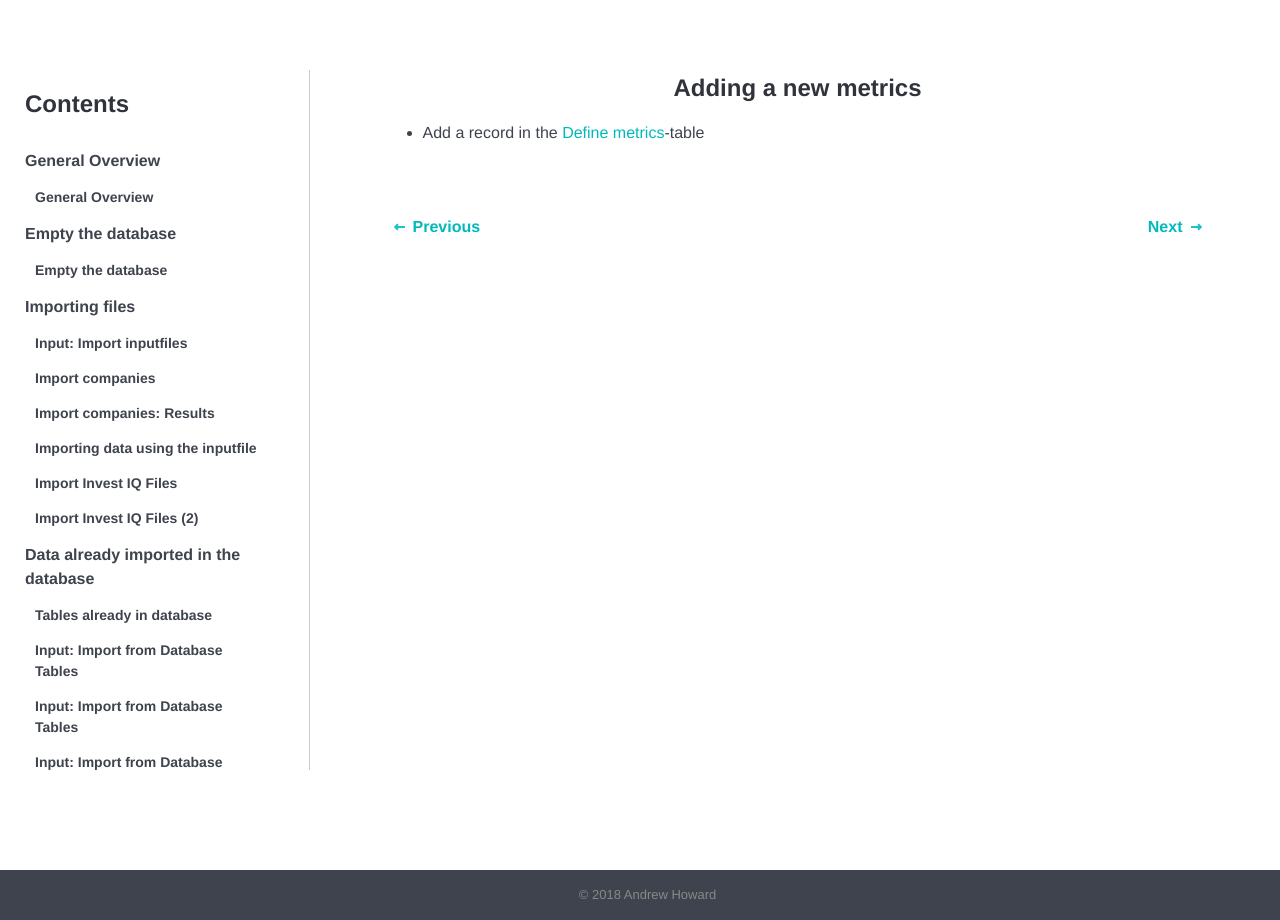
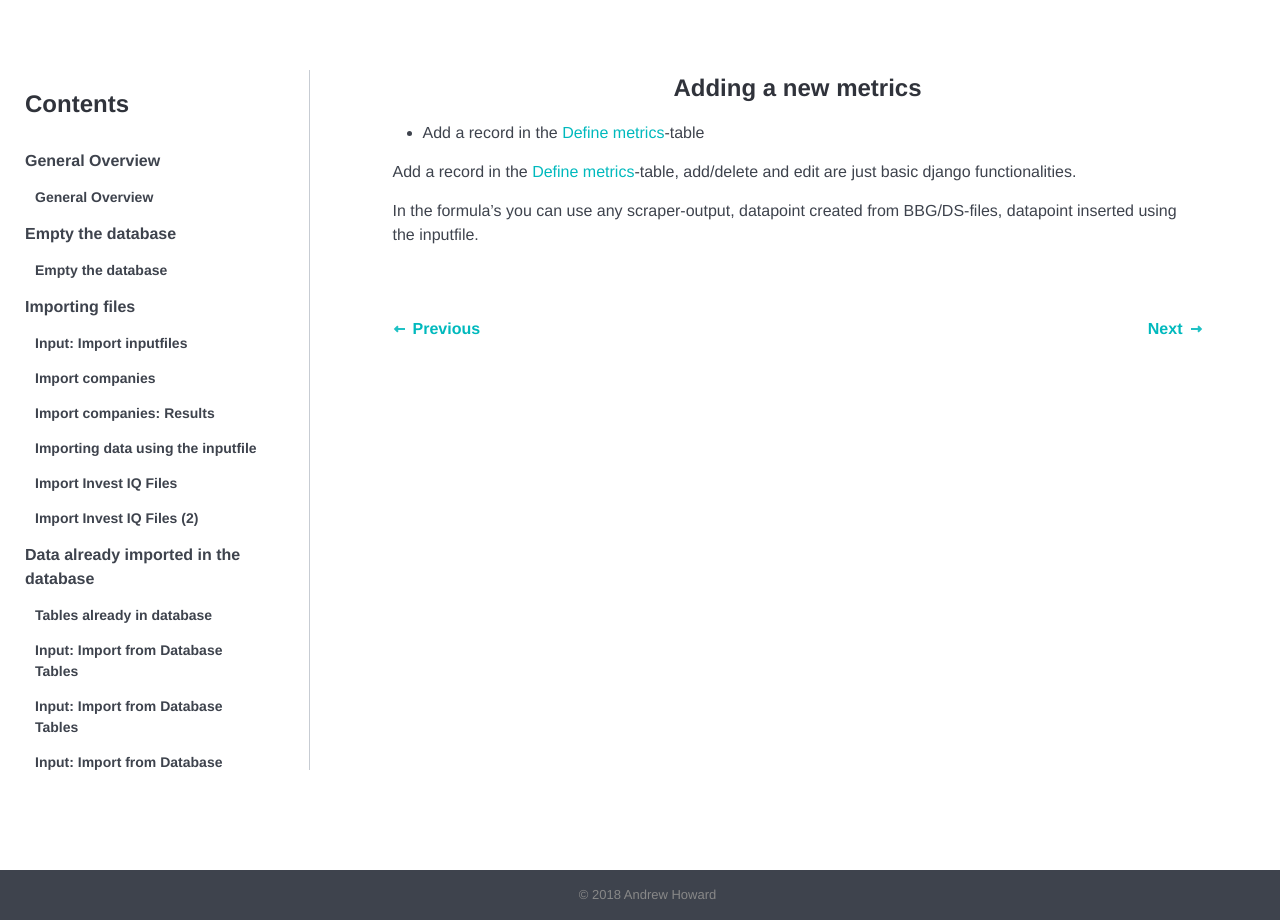
Before and after one commit to tkumpanenko/slides, a Jekyll site: the page built from _tutorials/047.html, in a window 1280 px wide. Built offline with Jekyll 4.4.1, drawn with Linux system fonts in a browser that asks for light colours.

Commit message:
Update from Forestry.io - 047.html

```diff
--- a/_tutorials/047.html
+++ b/_tutorials/047.html
@@ -4,10 +4,11 @@ topic: delete-add-edit-datapoints
 order: 4
 date: 2018-01-18 19:31:06 +0000
 ---
-
-
 <h4>Adding a new metrics</h4>
 
 <ul>
-	<li>Add a record in the <a href="#">Define metrics</a>-table</li>
+	<li>Add a record in the <a href="http://scrapecalctool.scibizinformatics.com/admin/base/input_all_metrics/">Define metrics</a>-table</li>
 </ul>
+
+<p>Add a record in the <a href="http://scrapecalctool.scibizinformatics.com/admin/base/input_all_metrics/">Define metrics</a>-table, add/delete and edit are just basic django functionalities. </p>
+<p>In the formula’s you can use any scraper-output, datapoint created from BBG/DS-files, datapoint inserted using the inputfile.</p>
```
